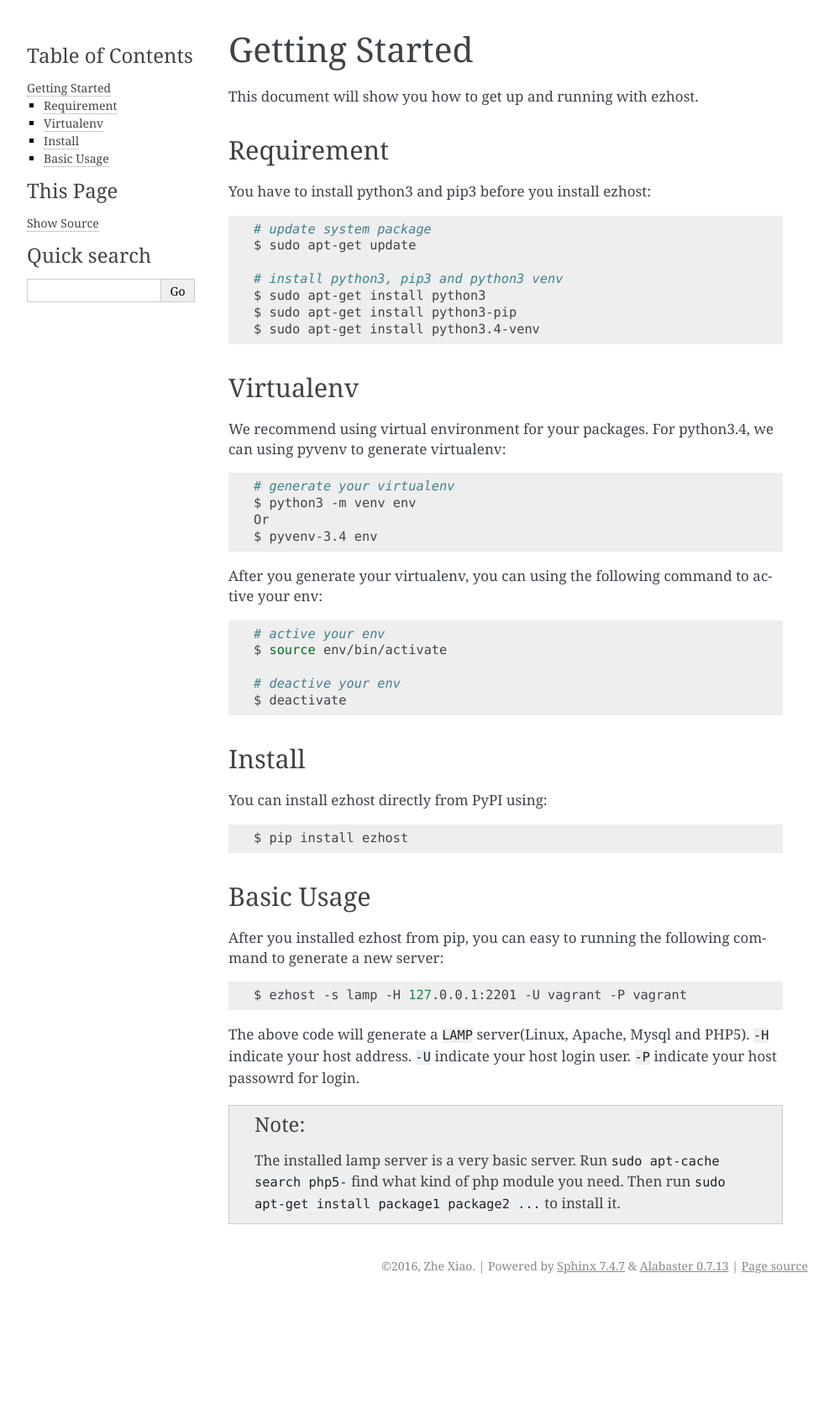
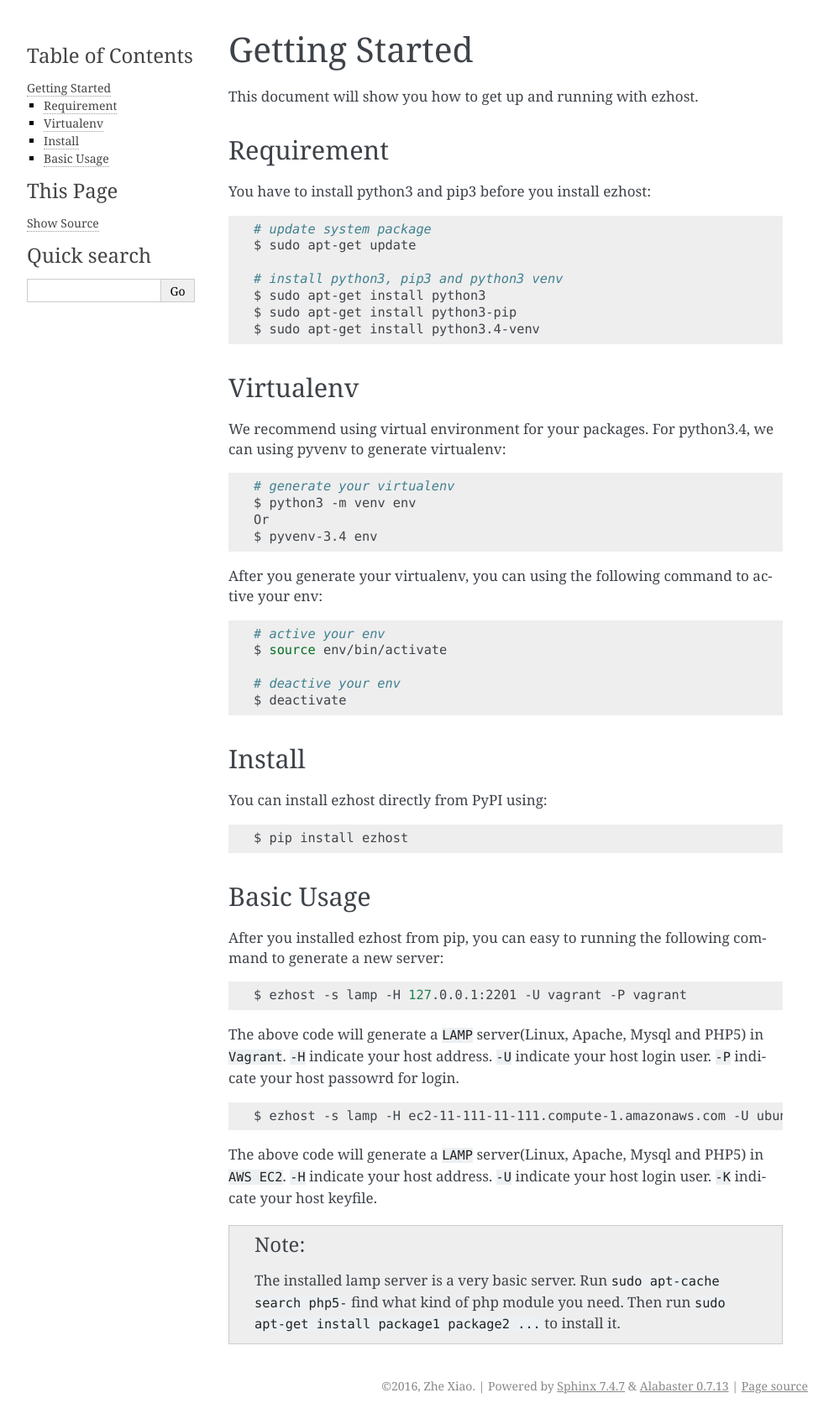
Before and after one commit to zhexiao/ezhost, a Sphinx documentation site: the page built from docs/getting_started.rst, in a window 1280 px wide. Shown: the whole page at 84% size, without its empty margins (148-1141 px from the left). Built offline with Sphinx 7.4.7, drawn with Linux system fonts in a browser that asks for light colours; pages that are not in the unit, such as notebooks, are missing from menus; before the commit the page ends 1547 px from its top, so only the background shows below that.

Commit message:
Update getting_started.rst

```diff
--- a/docs/getting_started.rst
+++ b/docs/getting_started.rst
@@ -62,6 +62,13 @@ After you installed ezhost from pip, you can easy to running the following comma
 
    $ ezhost -s lamp -H 127.0.0.1:2201 -U vagrant -P vagrant
 
-The above code will generate a ``LAMP`` server(Linux, Apache, Mysql and PHP5). ``-H`` indicate your host address. ``-U`` indicate your host login user. ``-P`` indicate your host passowrd for login.
+The above code will generate a ``LAMP`` server(Linux, Apache, Mysql and PHP5) in ``Vagrant``. ``-H`` indicate your host address. ``-U`` indicate your host login user. ``-P`` indicate your host passowrd for login.
+
+
+.. code-block:: bash
+
+   $ ezhost -s lamp -H ec2-11-111-11-111.compute-1.amazonaws.com -U ubuntu -K ~/.ssh/keyfile.pem
+
+The above code will generate a ``LAMP`` server(Linux, Apache, Mysql and PHP5) in ``AWS EC2``. ``-H`` indicate your host address. ``-U`` indicate your host login user. ``-K`` indicate your host keyfile.
 
 .. note:: The installed lamp server is a very basic server. Run ``sudo apt-cache search php5-`` find what kind of php module you need. Then run ``sudo apt-get install package1 package2 ...`` to install it.
```
